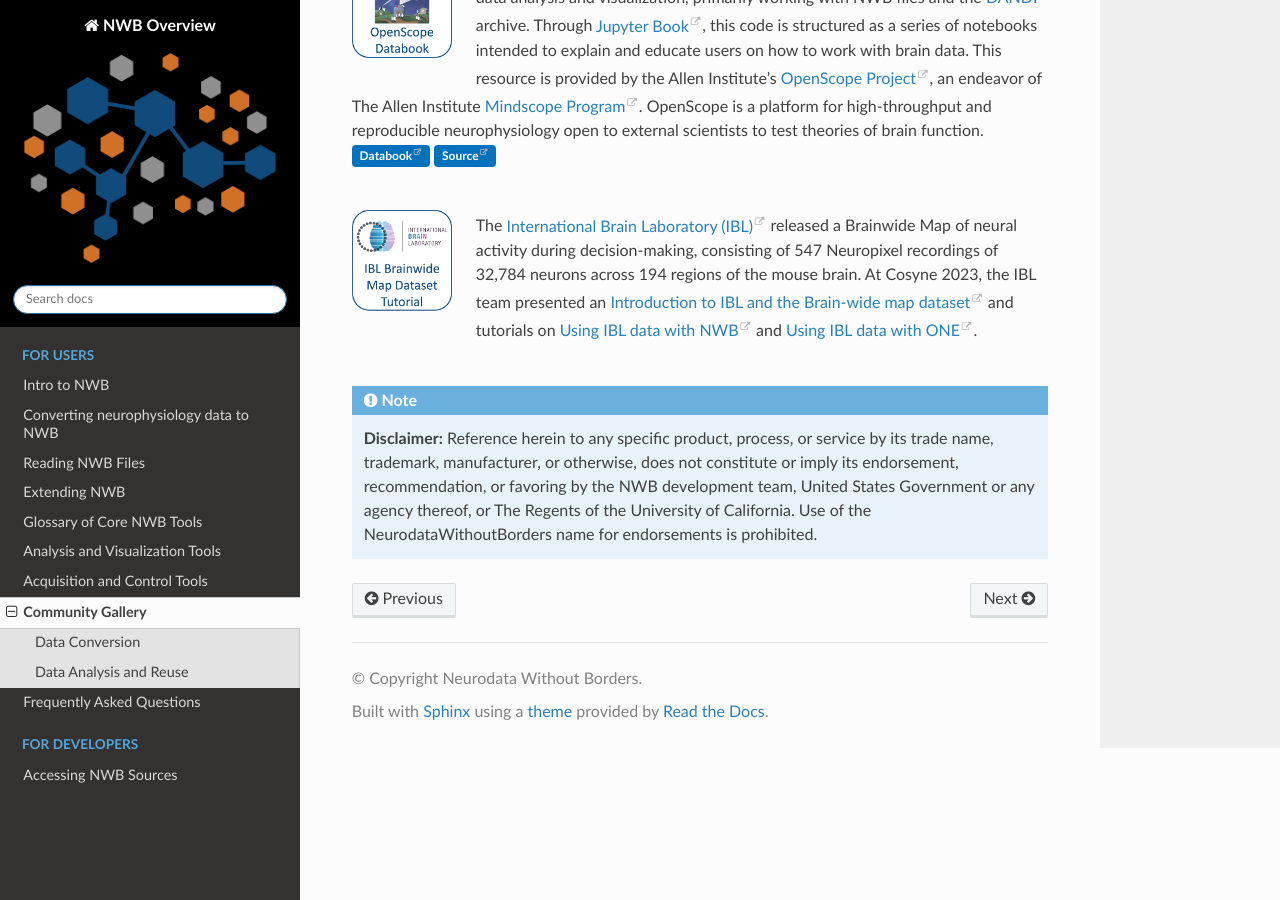
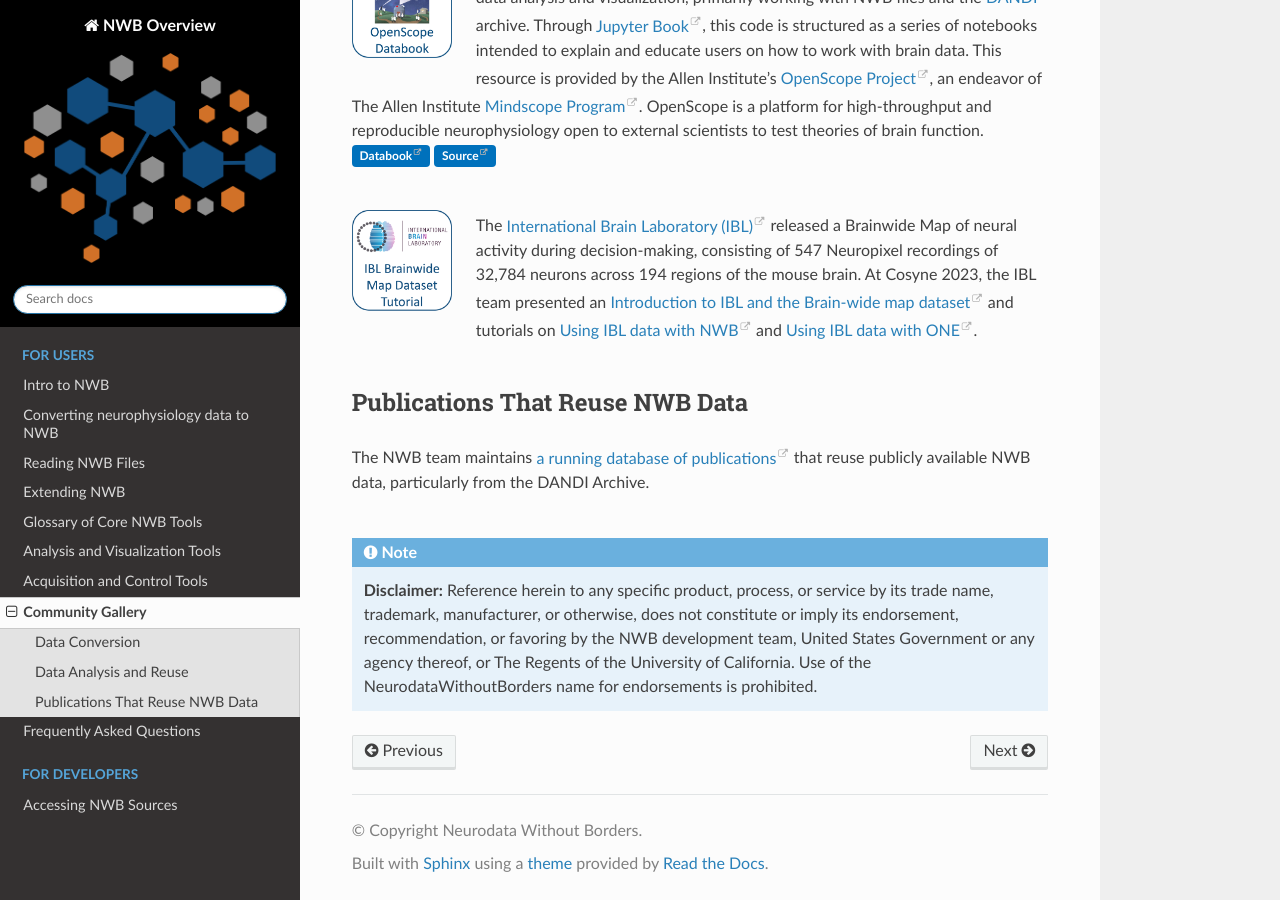
Before and after one commit to NeurodataWithoutBorders/nwb-overview, a Sphinx documentation site: the page built from docs/source/community_gallery/community_gallery.rst, in a window 1280 px wide and 900 px high, scrolled down 1086 px. Built offline with Sphinx 7.4.7 and the Read the Docs theme 2.0.0, drawn with Linux system fonts in a browser that asks for light colours; pages that are not in the unit, such as notebooks, are missing from menus.

Commit message:
Add database of pubs that reuse nwb data (#167)

```diff
--- a/docs/source/community_gallery/community_gallery.rst
+++ b/docs/source/community_gallery/community_gallery.rst
@@ -58,8 +58,6 @@
 The :openscope-databook:`OpenScope Databook <>` provides scripts and documentation used for brain data analysis and visualization, primarily working with NWB files and the :ref:`analysistools-dandi` archive. Through :jupyter-book:`Jupyter Book <>`, this code is structured as a series of notebooks intended to explain and educate users on how to work with brain data. This resource is provided by the Allen Institute’s :openscope-project:`OpenScope Project <>`, an endeavor of The Allen Institute :mindscope-program:`Mindscope Program <>`. OpenScope is a platform for high-throughput and reproducible neurophysiology open to external scientists to test theories of brain function.  :bdg-link-primary:`Databook <https://alleninstitute.github.io/openscope_databook/>` :bdg-link-primary:`Source <https://github.com/AllenInstitute/openscope_databook>`
 
 
-
-
 .. raw:: html
 
     <br/>
@@ -76,6 +74,14 @@
 
     <br/>
 
+Publications That Reuse NWB Data
+--------------------------------
+
+The NWB team maintains `a running database of publications <https://www.notion.so/rly1/8b1d1f08841e41b89fdd9ab21d486d31?v=99f8e0f855a5486b8fc521066b34d4b3>`_ that reuse publicly available NWB data, particularly from the DANDI Archive.
+
+.. raw:: html
+
+    <br/>
 
 .. note::
 
```
